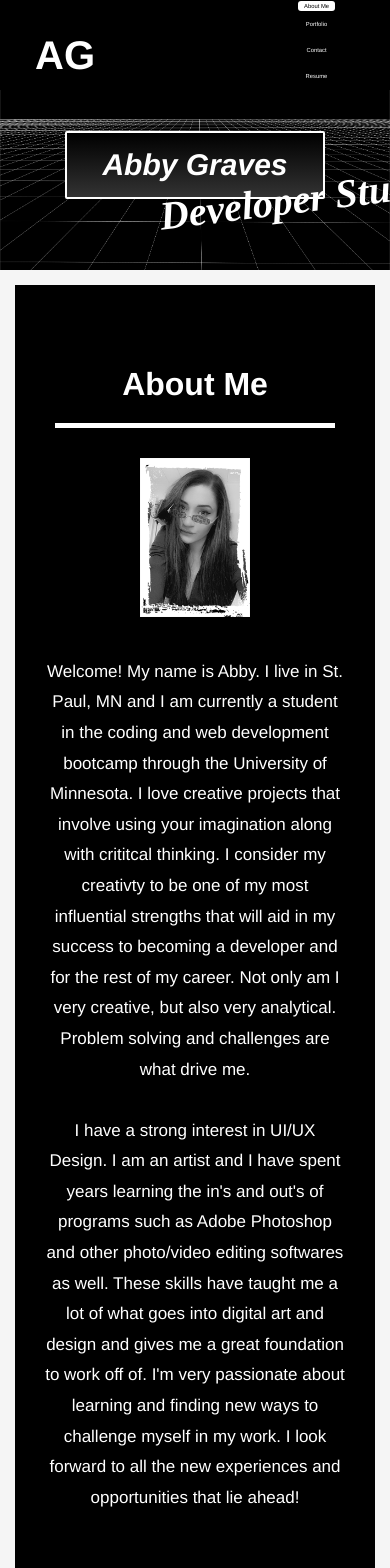
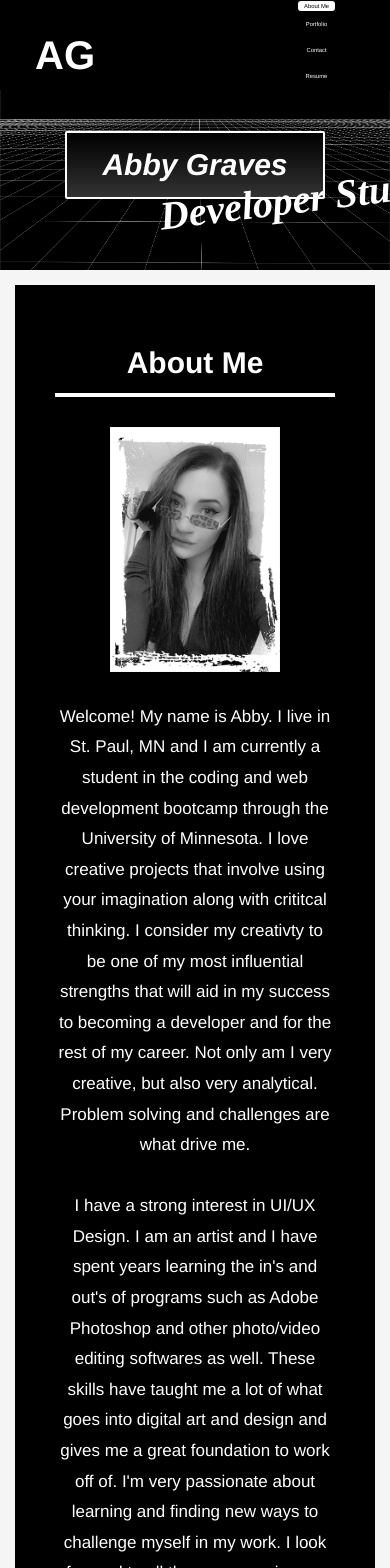
Before and after one commit to abbygraves/abbygraves-portfolio, a React (Create React App) app: page / in a window 390 px wide. Shown: the top 1568 px of the page. Built offline with nearby package versions, Linux system fonts and the light colour scheme.

Commit message:
responsive design

```diff
--- a/src/index.css
+++ b/src/index.css
@@ -271,7 +271,6 @@ header nav ul li:hover {
   color: var(--secondary-color);
   border-radius: 2px;
   padding: 2px 6px;
-
 }
 /* PORTFOLIO/PROJECT/MY WORK STYLE END */
 
@@ -296,7 +295,6 @@ header nav ul li:hover {
   margin-bottom: 20px;
   font-size: 36px;
   font-weight: normal;
-  /* font-style: oblique; */
   letter-spacing: .02em;
 }
 
@@ -332,6 +330,7 @@ header nav ul li:hover {
   text-align: center;
   margin-top: 5px;
   padding: 2px;
+  flex-grow: 5;
 }
 
 .contact button:hover,
@@ -418,15 +417,25 @@ footer a {
 /* FOOTER STYLE END */
 
 
-/* - - - - - - - - - - - - - - - - - - - - - - - - - - - - - - - - - - - - - - -  */
+
+
+
+
+
+/* ——————————————————————————————— MEDIA QUERIES ——————————————————————————————— */
 /*
 // ‼︎ FOR FUTURE DEVELOPMENT
 // ‼︎ Nav bar pg links get too small when vw shrinks
 // ‼︎ Try adding a menu icon to make nav bar collapsable on smaller screens
+// INFO: iPad Pro — 1024 W ⬅︎
+// INFO: iPad Air — 820 W ⬅︎
+// INFO: iPad Mini — 768 W
+// INFO: Mobile large — 425
 */
-/* —————— MEDIA QUERIES —————— */
 
-/* MEDIA QUERY FOR SMALLER DESKTOP SCREENS AND SMALLER */
+
+
+/* MEDIA QUERY FOR SMALLER DESKTOP SCREENS — 1125px WIDTH */
 @media screen and (max-width:1125px) {
   .hero {
     height: 300px;
@@ -465,10 +474,99 @@ footer a {
     margin: 0;
     text-align: center;
   }
+
+  .contact h2 {
+    border-bottom: none;
+  }
+
+  .contact button {
+    width: 25%;
+  }
+
+  .container img {
+    height: 250px;
+  }
+
+  .text-block {
+    text-align: left;
+  }
 }
+/* - - - - - - - - - - - - - - - - - - - - - - - - -  */
 
+/* MEDIA QUERY FOR TABLETS — 920px WIDTH */
+@media screen and (max-width: 920px) {
+  .container img {
+    height: 220px;
+  }
 
-/* MEDIA QUERY FOR MOBILE PHONES AND SMALLER */
+  .text-block {
+    font-size: 18px;
+    padding: 5px 23px;
+    line-height: 1.05;
+  }
+
+  .text-block a {
+    font-size: 12px;
+  }
+}
+/* - - - - - - - - - - - - - - - - - - - - - - - - -  */
+
+/* MEDIA QUERY FOR TABLETS — 820px WIDTH */
+@media screen and (max-width: 820px) {
+  .container img {
+    height: 200px;
+  }
+
+  .text-block {
+    font-size: 16px;
+    padding: 4px 20px;
+  }
+
+  .text-block a {
+    font-size: 12px;
+  }
+
+  .text-block a:hover {
+    padding: 1px 5px; ;
+  }
+}
+/* - - - - - - - - - - - - - - - - - - - - - - - - -  */
+
+/* MEDIA QUERY FOR MOBILE PHONES — 715px WIDTH */
+@media screen and (max-width: 715px) {
+  .container img {
+    height: 180px;
+  }
+
+  .text-block {
+    font-size: 16px;
+    padding: 4px 12px;
+  }
+}
+/* - - - - - - - - - - - - - - - - - - - - - - - - -  */
+
+/* MEDIA QUERY FOR MOBILE PHONES — 680px WIDTH */
+@media screen and (max-width: 680px) {
+  .section-content {
+    flex-direction: column;
+    /* margin-left: 20px;
+    display: flex;
+    flex-wrap: wrap;
+    justify-content: space-between; */
+  }
+
+  .wrapper {
+    width: 90%;
+    margin: auto;
+  }
+
+  .container img {
+    height: 240px;
+  }
+}
+/* - - - - - - - - - - - - - - - - - - - - - - - - -  */
+
+/* MEDIA QUERY FOR MOBILE PHONES — 575px WIDTH */
 @media screen and (max-width: 575px) {
   header {
     padding: 0 35px;
@@ -505,65 +603,86 @@ footer a {
     font-size: 40px;
   }
 
-  .section-content {
-    flex-direction: column;
-    line-height: 1.3;
-  }
-
   .about-me {
     flex-direction: column;
   }
 
   .about-me img {
-    width: 50%;
+    width: 60%;
   }
 
   .about-me p {
     text-align: center;
-    width: 100%;
+    width: 92%;
+    margin-top: 30px;
   }
 
   .main {
     border: 5px solid var(--secondary-color);
   }
 
-  .other {
+  .section-content {
     flex-direction: column;
-    border: none;
+    line-height: 1.3;
+    margin: 0;
+  }
+
+  .sections {
+    padding: 20px 30px;
+  }
+
+  .work {
+    padding: 20px 30px;
   }
 
   .container {
     width: 100%;
+    margin: 13px 0px;
   }
 
   .container img {
-    height: 75px;
+    height: 205px;
   }
 
   .text-block {
-    bottom: 10px;
+    bottom: 12px;
     padding: 5px 10px;
     text-align: left;
   }
+}
+/* - - - - - - - - - - - - - - - - - - - - - - - - -  */
 
-  .text-block p {
+/* MEDIA QUERY FOR SMALLL MOBILE PHONES — 425px WIDTH */
+@media screen and (max-width: 425px) {
+  .about-me img {
+    width: 70%;
+  }
+
+  .sections {
+    padding: 30px;
+  }
+
+  .sections h2 {
+    margin-bottom: 30px;
+    border-bottom: 4px solid var(--secondary-color);
+    font-size: 30px;
+    padding-bottom: 12px;
+}
+
+  .container img {
+    height: 160px;
+  }
+
+  .text-block {
+    padding: 3px 10px;
+    font-size: 14px;
+  }
+
+  .text-block a {
+    font-size: 11px;
+  }
+
+  footer p {
     font-size: 12px;
   }
-
-  .text-block span {
-    font-size: 9px;
-  }
-
-  .contact-info {
-    padding: 0;
-  }
-
-  .contact-info ul li {
-    flex-direction: column;
-    padding: 10px;
-  }
-
-  .contact-info ul li a {
-    padding: 5px;
-  }
 }
```
